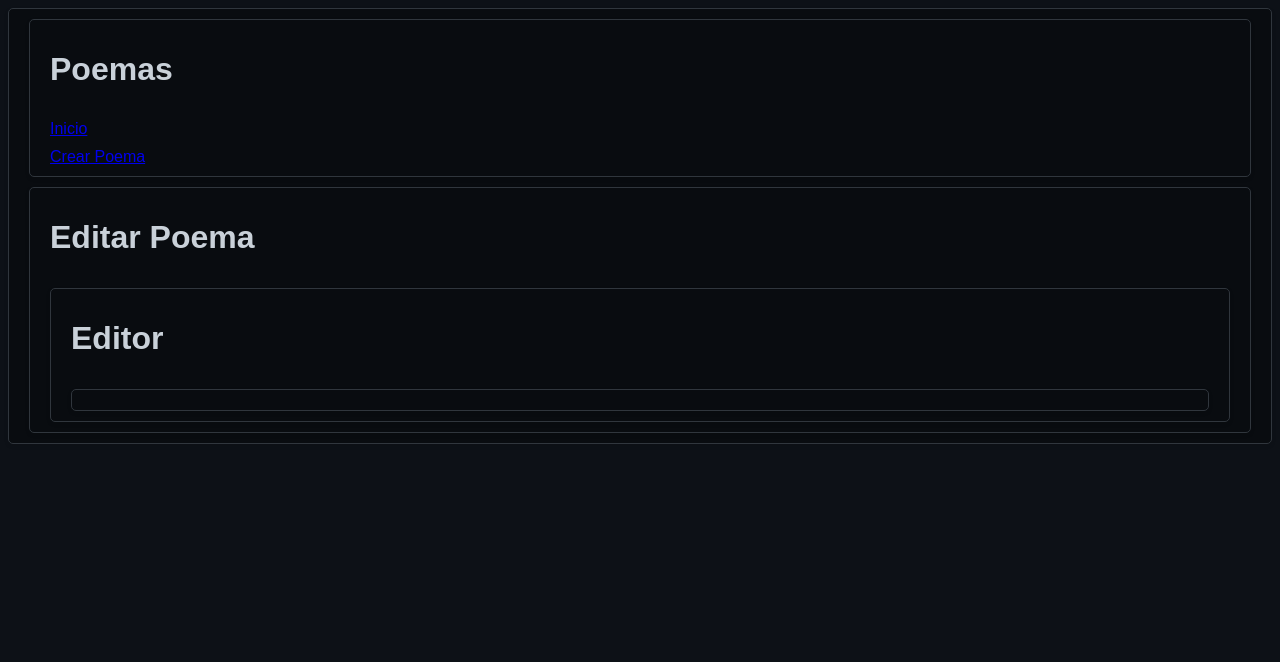
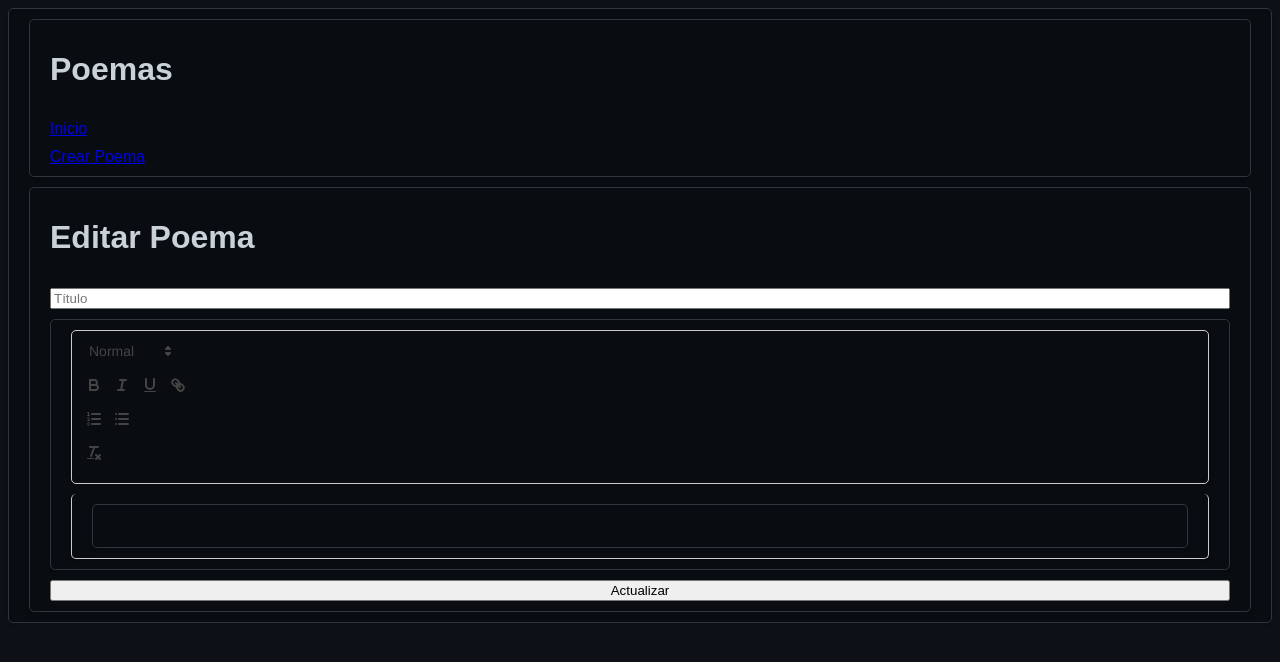
Before and after one commit to Daniel-Santiago-Acosta-1013/requies-versuum, a React (Vite) app: page /edit/1 in a window 1280 px wide. Shown: the top 662 px of the page. Built offline with nearby package versions, Linux system fonts and the light colour scheme; the HTML template or start-up script is replaced by a standard one.

Commit message:
[init] implemented unrequited text

```diff
--- a/package.json
+++ b/package.json
@@ -14,6 +14,7 @@
     "@types/uuid": "^9.0.6",
     "react": "^18.2.0",
     "react-dom": "^18.2.0",
+    "react-quill": "^2.0.0",
     "react-router-dom": "^6.17.0",
     "sass": "^1.69.4",
     "uuid": "^9.0.1",
--- a/src/components/RichTextEditor/RichTextEditor.tsx
+++ b/src/components/RichTextEditor/RichTextEditor.tsx
@@ -1,10 +1,15 @@
-import './RichTextEditor.scss'
+import ReactQuill from 'react-quill';
+import 'react-quill/dist/quill.snow.css'; // import styles
+import './RichTextEditor.scss';
 
-function RichTextEditor() {
+type RichTextEditorProps = {
+  content: string;
+  setContent: (content: string) => void;
+};
+
+function RichTextEditor({ content, setContent }: RichTextEditorProps) {
   return (
-    <div>
-      {/* Aquí iría el editor enriquecido */}
-    </div>
+    <ReactQuill value={content} onChange={setContent} />
   );
 }
 
--- a/src/views/CreatePoem.tsx
+++ b/src/views/CreatePoem.tsx
@@ -1,6 +1,8 @@
 import { useState } from 'react';
 import { addPoem } from '../utils/poemManager';
 import { v4 as uuidv4 } from 'uuid';
+import RichTextEditor from '../components/RichTextEditor/RichTextEditor';
+
 
 function CreatePoem() {
   const [title, setTitle] = useState('');
@@ -20,7 +22,7 @@ function CreatePoem() {
     <div>
       <h1>Crear Nuevo Poema</h1>
       <input value={title} onChange={e => setTitle(e.target.value)} placeholder="Título" />
-      <textarea value={content} onChange={e => setContent(e.target.value)} placeholder="Contenido"></textarea>
+      <RichTextEditor content={content} setContent={setContent} />
       <button onClick={handleSubmit}>Guardar</button>
     </div>
   );
--- a/src/views/EditPoem.tsx
+++ b/src/views/EditPoem.tsx
@@ -1,12 +1,33 @@
-import PoemEditor from '../components/PoemEditor/PoemEditor';
+import { useParams } from 'react-router-dom';
+import { getPoems, editPoem } from '../utils/poemManager';
+import RichTextEditor from '../components/RichTextEditor/RichTextEditor';
+import { useState } from 'react';
 
 function EditPoem() {
+  const { id } = useParams();
+  const poemToEdit = getPoems().find(poem => poem.id === id);
+
+  const [title, setTitle] = useState(poemToEdit?.title || '');
+  const [content, setContent] = useState(poemToEdit?.content || '');
+
+  const handleUpdate = () => {
+    const updatedPoem = {
+      id,
+      title,
+      content
+    };
+    editPoem(updatedPoem);
+    // Redireccionar o actualizar UI
+  };
+
   return (
     <div>
       <h1>Editar Poema</h1>
-      <PoemEditor />
+      <input value={title} onChange={e => setTitle(e.target.value)} placeholder="Título" />
+      <RichTextEditor content={content} setContent={setContent} />
+      <button onClick={handleUpdate}>Actualizar</button>
     </div>
   );
 }
 
-export default EditPoem;
+export default EditPoem
```
Also changed, not shown: 1 other file (tests, documents, lock files or other folders).
